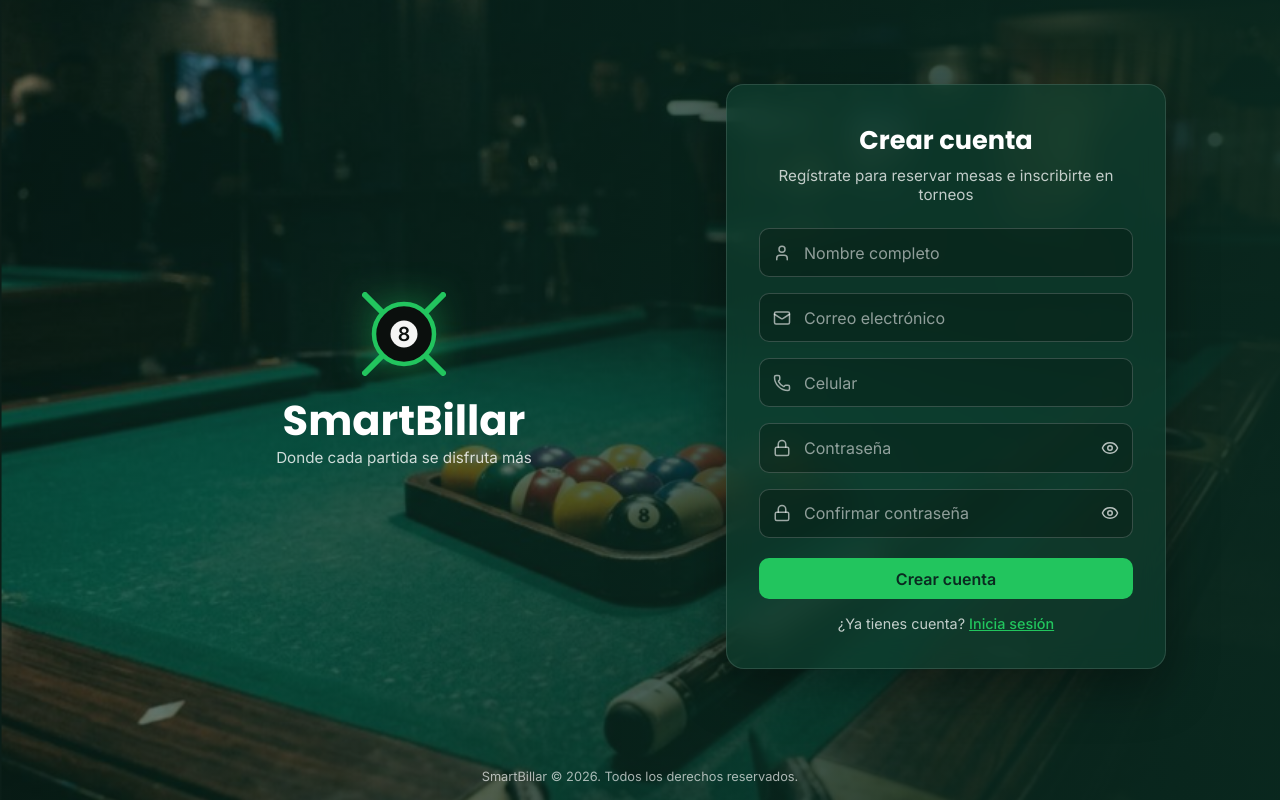
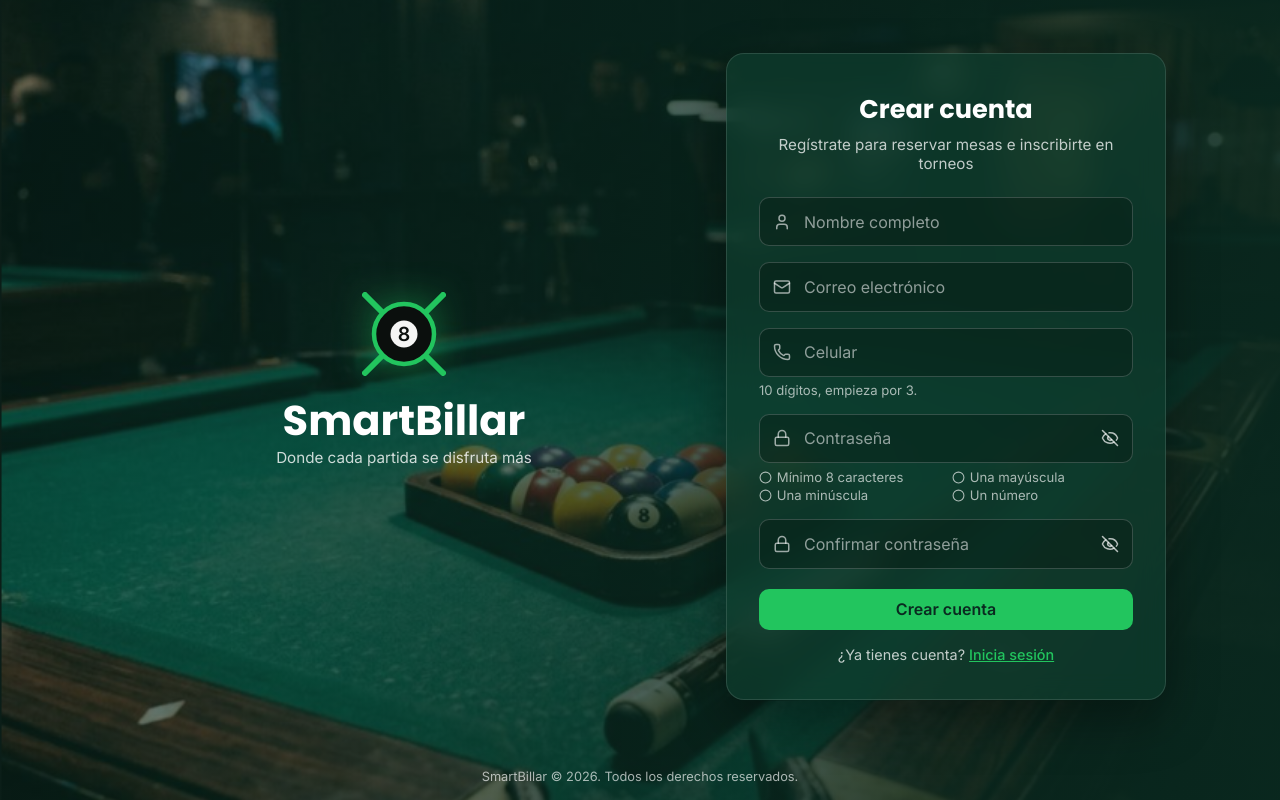
Before and after one commit to bustosdaniel/SmartBillar, a React (Vite) app in the folder frontend/: page /registro in a window 1280 px wide. Built offline with nearby package versions, Linux system fonts and the light colour scheme.

Commit message:
Agrega componentes CampoClaro y PartesPassword, y mejora la validación en formularios de registro y perfil

```diff
--- /dev/null
+++ b/frontend/src/components/CampoClaro.tsx
@@ -0,0 +1,44 @@
+import { useId, useState, type ComponentProps } from 'react'
+import { BotonOjo, ReglasPassword } from './PartesPassword'
+
+type CampoClaroProps = ComponentProps<'input'> & {
+  etiqueta: string
+  error?: string
+  ayuda?: string
+  // Muestra la lista de requisitos de una contraseña nueva.
+  conReglas?: boolean
+}
+
+// Campo con etiqueta visible para los formularios claros (perfil y diálogos).
+export function CampoClaro({ etiqueta, error, ayuda, conReglas, type = 'text', onChange, ...props }: CampoClaroProps) {
+  const idDetalle = useId()
+  const [visible, setVisible] = useState(false)
+  const [escrito, setEscrito] = useState('')
+  const esPassword = type === 'password'
+  const detalle = error || ayuda
+
+  return (
+    <label>
+      {etiqueta}
+      <span className="campo-claro">
+        <input
+          type={esPassword && visible ? 'text' : type}
+          aria-invalid={error ? true : undefined}
+          aria-describedby={detalle ? idDetalle : undefined}
+          onChange={(e) => {
+            setEscrito(e.target.value)
+            onChange?.(e)
+          }}
+          {...props}
+        />
+        {esPassword && <BotonOjo visible={visible} onCambiar={() => setVisible((v) => !v)} />}
+      </span>
+      {detalle && (
+        <span id={idDetalle} className={error ? 'campo-error' : 'campo-ayuda'}>
+          {detalle}
+        </span>
+      )}
+      {conReglas && <ReglasPassword password={escrito} />}
+    </label>
+  )
+}
--- a/frontend/src/components/CampoTexto.tsx
+++ b/frontend/src/components/CampoTexto.tsx
@@ -1,33 +1,51 @@
 import { useId, useState, type ComponentProps } from 'react'
-import { Eye, EyeOff, type LucideIcon } from 'lucide-react'
+import type { LucideIcon } from 'lucide-react'
+import { BotonOjo, ReglasPassword } from './PartesPassword'
 
 type CampoTextoProps = ComponentProps<'input'> & {
   etiqueta: string
   icono: LucideIcon
+  error?: string
+  ayuda?: string
+  // Muestra la lista de requisitos de una contraseña nueva.
+  conReglas?: boolean
 }
 
-export function CampoTexto({ etiqueta, icono: Icono, type = 'text', ...props }: CampoTextoProps) {
+export function CampoTexto({ etiqueta, icono: Icono, type = 'text', error, ayuda, conReglas, onChange, ...props }: CampoTextoProps) {
   const id = useId()
+  const idDetalle = useId()
   const [visible, setVisible] = useState(false)
+  const [escrito, setEscrito] = useState('')
   const esPassword = type === 'password'
+  const detalle = error || ayuda
 
   return (
-    <div className="campo">
-      <label htmlFor={id} className="sr-only">
-        {etiqueta}
-      </label>
-      <Icono className="campo-icono" size={18} aria-hidden="true" />
-      <input id={id} type={esPassword && visible ? 'text' : type} placeholder={etiqueta} {...props} />
-      {esPassword && (
-        <button
-          type="button"
-          className="campo-ojo"
-          onClick={() => setVisible((v) => !v)}
-          aria-label={visible ? 'Ocultar contraseña' : 'Mostrar contraseña'}
-        >
-          {visible ? <EyeOff size={18} /> : <Eye size={18} />}
-        </button>
+    <div>
+      <div className="campo">
+        <label htmlFor={id} className="sr-only">
+          {etiqueta}
+        </label>
+        <Icono className="campo-icono" size={18} aria-hidden="true" />
+        <input
+          id={id}
+          type={esPassword && visible ? 'text' : type}
+          placeholder={etiqueta}
+          aria-invalid={error ? true : undefined}
+          aria-describedby={detalle ? idDetalle : undefined}
+          onChange={(e) => {
+            setEscrito(e.target.value)
+            onChange?.(e)
+          }}
+          {...props}
+        />
+        {esPassword && <BotonOjo visible={visible} onCambiar={() => setVisible((v) => !v)} />}
+      </div>
+      {detalle && (
+        <span id={idDetalle} className={error ? 'campo-error' : 'campo-ayuda'}>
+          {detalle}
+        </span>
       )}
+      {conReglas && <ReglasPassword password={escrito} />}
     </div>
   )
 }
--- /dev/null
+++ b/frontend/src/components/PartesPassword.tsx
@@ -0,0 +1,33 @@
+import { Check, Circle, Eye, EyeOff } from 'lucide-react'
+import { REGLAS_PASSWORD } from '../auth/validaciones'
+
+export function BotonOjo({ visible, onCambiar }: { visible: boolean; onCambiar: () => void }) {
+  return (
+    <button
+      type="button"
+      className="campo-ojo"
+      onClick={onCambiar}
+      aria-label={visible ? 'Ocultar contraseña' : 'Mostrar contraseña'}
+    >
+      {visible ? <Eye size={18} /> : <EyeOff size={18} />}
+    </button>
+  )
+}
+
+// Lista que se marca mientras se escribe la contraseña nueva. Son spans porque también va dentro de <label>.
+export function ReglasPassword({ password }: { password: string }) {
+  return (
+    <span className="requisitos-password">
+      {REGLAS_PASSWORD.map(({ texto, cumple }) => {
+        const ok = cumple(password)
+        return (
+          <span key={texto} className={ok ? 'requisito requisito-ok' : 'requisito'}>
+            {ok ? <Check size={13} aria-hidden="true" /> : <Circle size={13} aria-hidden="true" />}
+            {texto}
+            <span className="sr-only">{ok ? ' (cumple)' : ' (falta)'}</span>
+          </span>
+        )
+      })}
+    </span>
+  )
+}
--- a/frontend/src/pages/admin/usuarios/DialogoRegistrarCliente.tsx
+++ b/frontend/src/pages/admin/usuarios/DialogoRegistrarCliente.tsx
@@ -1,5 +1,8 @@
 import { useState, type FormEvent } from 'react'
 import { PASSWORD_TEMPORAL, registrarCliente } from '../../../auth/usuarios'
+import { AYUDA_CELULAR, filtrarCelular, LARGO_MAXIMO_CELULAR, leerDatosPersonales, validarDatosPersonales } from '../../../auth/validaciones'
+import { CampoClaro } from '../../../components/CampoClaro'
+import { useValidacion } from '../../../hooks/useValidacion'
 import type { Usuario } from '../../../types'
 
 type DialogoRegistrarClienteProps = {
@@ -12,19 +15,17 @@ type DialogoRegistrarClienteProps = {
 export function DialogoRegistrarCliente({ onListo, emailInicial = '', onRegistrado }: DialogoRegistrarClienteProps) {
   const [error, setError] = useState('')
   const [enviando, setEnviando] = useState(false)
+  const { errores, eventos, validarTodo } = useValidacion(validarDatosPersonales)
 
   // El backend valida que el correo no esté repetido y asigna la contraseña temporal.
   async function handleSubmit(e: FormEvent<HTMLFormElement>) {
     e.preventDefault()
+    setError('')
+    if (!validarTodo(e.currentTarget)) return
     const datos = new FormData(e.currentTarget)
-    setError('')
     setEnviando(true)
     try {
-      const nuevo = await registrarCliente({
-        nombre: String(datos.get('nombre')).trim(),
-        email: String(datos.get('email')).trim(),
-        telefono: String(datos.get('telefono')).trim(),
-      })
+      const nuevo = await registrarCliente(leerDatosPersonales(datos))
       if (onRegistrado) onRegistrado(nuevo)
       else onListo()
     } catch (err) {
@@ -34,19 +35,21 @@ export function DialogoRegistrarCliente({ onListo, emailInicial = '', onRegistra
   }
 
   return (
-    <form className="formulario-claro" onSubmit={handleSubmit}>
-      <label>
-        Nombre completo
-        <input name="nombre" required autoFocus />
-      </label>
-      <label>
-        Celular
-        <input name="telefono" type="tel" inputMode="tel" autoComplete="tel" required />
-      </label>
-      <label>
-        Correo
-        <input name="email" defaultValue={emailInicial} type="email" required />
-      </label>
+    <form className="formulario-claro" onSubmit={handleSubmit} {...eventos} noValidate>
+      <CampoClaro etiqueta="Nombre completo" name="nombre" required autoFocus error={errores.nombre} />
+      <CampoClaro
+        etiqueta="Celular"
+        name="telefono"
+        type="tel"
+        inputMode="tel"
+        autoComplete="tel"
+        required
+        maxLength={LARGO_MAXIMO_CELULAR}
+        onInput={filtrarCelular}
+        error={errores.telefono}
+        ayuda={AYUDA_CELULAR}
+      />
+      <CampoClaro etiqueta="Correo" name="email" defaultValue={emailInicial} type="email" required error={errores.email} />
       {error && (
         <p role="alert" className="alerta-clara">
           {error}
--- a/frontend/src/pages/auth/Login.tsx
+++ b/frontend/src/pages/auth/Login.tsx
@@ -3,21 +3,25 @@ import { Link, useNavigate } from 'react-router'
 import { Lock, Mail } from 'lucide-react'
 import { rutaInicio } from '../../auth/rutas'
 import { useAuth } from '../../auth/useAuth'
+import { validarLogin } from '../../auth/validaciones'
 import { CampoTexto } from '../../components/CampoTexto'
+import { useValidacion } from '../../hooks/useValidacion'
 
 export function Login() {
   const { login } = useAuth()
   const navigate = useNavigate()
   const [error, setError] = useState('')
   const [enviando, setEnviando] = useState(false)
+  const { errores, eventos, validarTodo } = useValidacion(validarLogin)
 
   async function handleSubmit(e: FormEvent<HTMLFormElement>) {
     e.preventDefault()
+    setError('')
+    if (!validarTodo(e.currentTarget)) return
     const datos = new FormData(e.currentTarget)
-    setError('')
     setEnviando(true)
     try {
-      const u = await login(String(datos.get('email')), String(datos.get('password')), datos.get('recordar') === 'on')
+      const u = await login(String(datos.get('email')).trim(), String(datos.get('password')), datos.get('recordar') === 'on')
       navigate(rutaInicio(u.rol), { replace: true })
     } catch (err) {
       setError(err instanceof Error ? err.message : 'No se pudo iniciar sesión.')
@@ -26,12 +30,20 @@ export function Login() {
   }
 
   return (
-    <form className="formulario" onSubmit={handleSubmit}>
+    <form className="formulario" onSubmit={handleSubmit} {...eventos} noValidate>
       <header>
         <h1>Iniciar sesión</h1>
         <p>Ingresa tus credenciales para continuar</p>
       </header>
-      <CampoTexto etiqueta="Correo electrónico" icono={Mail} name="email" type="email" autoComplete="email" required />
+      <CampoTexto
+        etiqueta="Correo electrónico"
+        icono={Mail}
+        name="email"
+        type="email"
+        autoComplete="email"
+        required
+        error={errores.email}
+      />
       <CampoTexto
         etiqueta="Contraseña"
         icono={Lock}
@@ -39,6 +51,7 @@ export function Login() {
         type="password"
         autoComplete="current-password"
         required
+        error={errores.password}
       />
       <label className="check">
         <input type="checkbox" name="recordar" />
--- a/frontend/src/pages/auth/Registro.tsx
+++ b/frontend/src/pages/auth/Registro.tsx
@@ -3,35 +3,25 @@ import { Link, useNavigate } from 'react-router'
 import { Lock, Mail, Phone, User } from 'lucide-react'
 import { rutaInicio } from '../../auth/rutas'
 import { useAuth } from '../../auth/useAuth'
+import { AYUDA_CELULAR, filtrarCelular, LARGO_MAXIMO_CELULAR, leerDatosPersonales, validarRegistro } from '../../auth/validaciones'
 import { CampoTexto } from '../../components/CampoTexto'
+import { useValidacion } from '../../hooks/useValidacion'
 
 export function Registro() {
   const { registrar } = useAuth()
   const navigate = useNavigate()
   const [error, setError] = useState('')
   const [enviando, setEnviando] = useState(false)
+  const { errores, eventos, validarTodo } = useValidacion(validarRegistro)
 
   async function handleSubmit(e: FormEvent<HTMLFormElement>) {
     e.preventDefault()
+    setError('')
+    if (!validarTodo(e.currentTarget)) return
     const datos = new FormData(e.currentTarget)
-    const password = String(datos.get('password'))
-    if (password.length < 6) {
-      setError('La contraseña debe tener al menos 6 caracteres')
-      return
-    }
-    if (password !== datos.get('confirmar')) {
-      setError('Las contraseñas no coinciden')
-      return
-    }
-    setError('')
     setEnviando(true)
     try {
-      const usuario = await registrar({
-        nombre: String(datos.get('nombre')).trim(),
-        email: String(datos.get('email')).trim(),
-        telefono: String(datos.get('telefono')).trim(),
-        password,
-      })
+      const usuario = await registrar({ ...leerDatosPersonales(datos), password: String(datos.get('password')) })
       navigate(rutaInicio(usuario.rol), { replace: true })
     } catch (err) {
       setError(err instanceof Error ? err.message : 'No se pudo crear la cuenta.')
@@ -40,14 +30,34 @@ export function Registro() {
   }
 
   return (
-    <form className="formulario" onSubmit={handleSubmit}>
+    <form className="formulario" onSubmit={handleSubmit} {...eventos} noValidate>
       <header>
         <h1>Crear cuenta</h1>
         <p>Regístrate para reservar mesas e inscribirte en torneos</p>
       </header>
-      <CampoTexto etiqueta="Nombre completo" icono={User} name="nombre" autoComplete="name" required />
-      <CampoTexto etiqueta="Correo electrónico" icono={Mail} name="email" type="email" autoComplete="email" required />
-      <CampoTexto etiqueta="Celular" icono={Phone} name="telefono" type="tel" autoComplete="tel" required />
+      <CampoTexto etiqueta="Nombre completo" icono={User} name="nombre" autoComplete="name" required error={errores.nombre} />
+      <CampoTexto
+        etiqueta="Correo electrónico"
+        icono={Mail}
+        name="email"
+        type="email"
+        autoComplete="email"
+        required
+        error={errores.email}
+      />
+      <CampoTexto
+        etiqueta="Celular"
+        icono={Phone}
+        name="telefono"
+        type="tel"
+        autoComplete="tel"
+        required
+        inputMode="tel"
+        maxLength={LARGO_MAXIMO_CELULAR}
+        onInput={filtrarCelular}
+        error={errores.telefono}
+        ayuda={AYUDA_CELULAR}
+      />
       <CampoTexto
         etiqueta="Contraseña"
         icono={Lock}
@@ -55,6 +65,8 @@ export function Registro() {
         type="password"
         autoComplete="new-password"
         required
+        error={errores.password}
+        conReglas
       />
       <CampoTexto
         etiqueta="Confirmar contraseña"
@@ -63,6 +75,7 @@ export function Registro() {
         type="password"
         autoComplete="new-password"
         required
+        error={errores.confirmar}
       />
       {error && (
         <p role="alert" className="alerta">
```
Also changed, not shown: frontend/src/pages/cliente/Perfil.tsx (+76 -38 lines).
